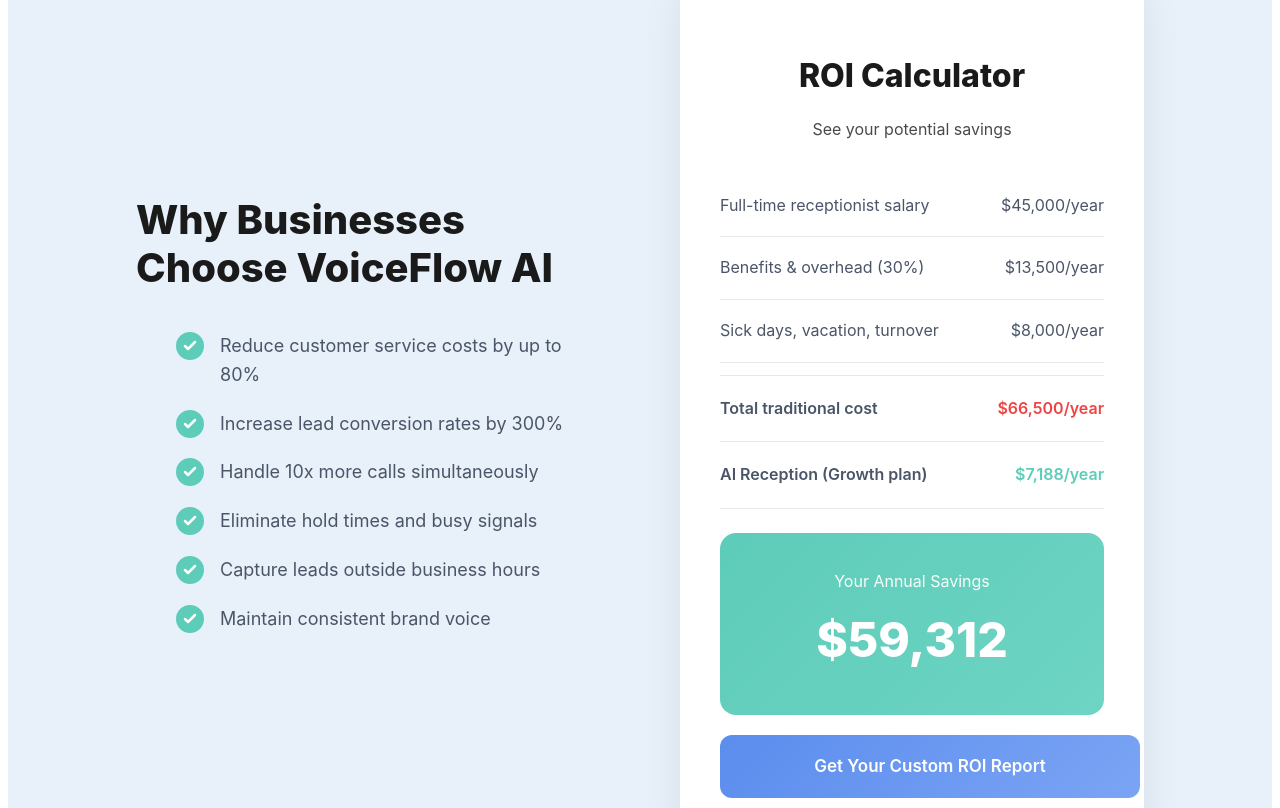
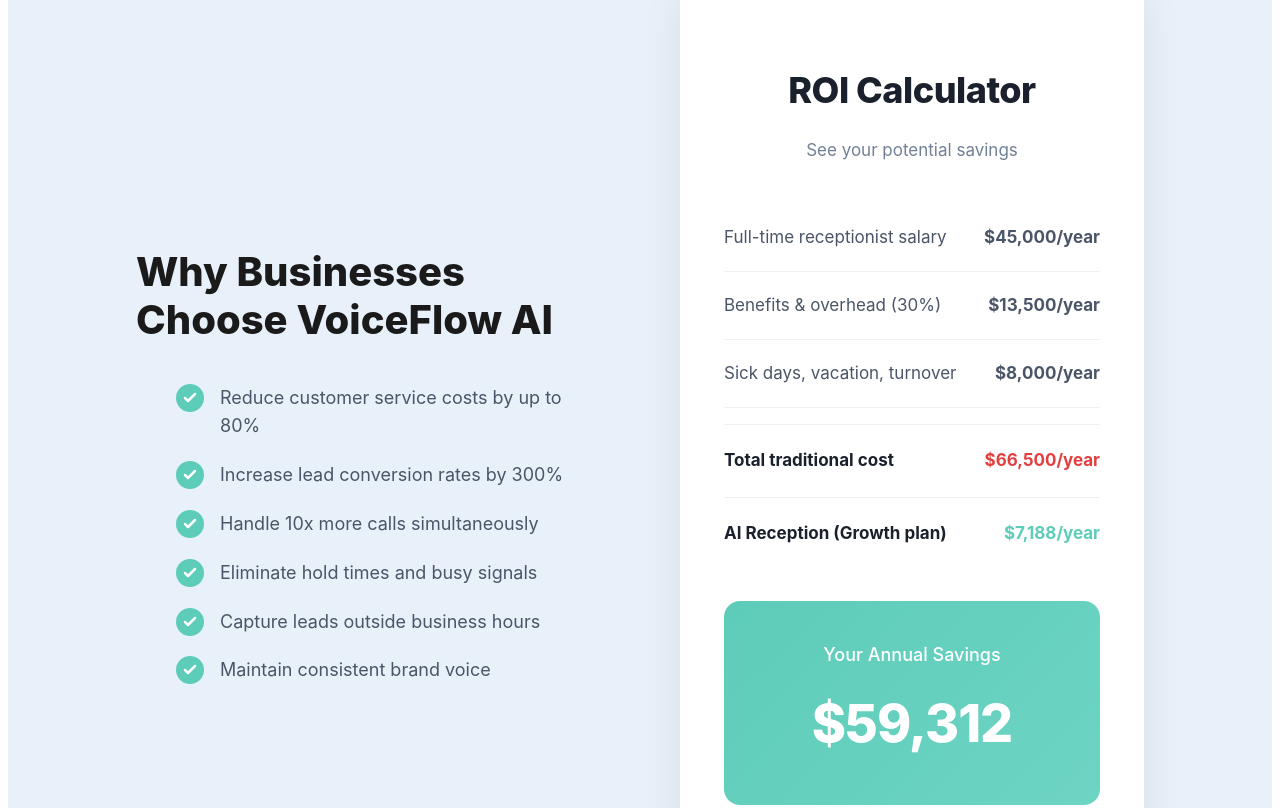
Before and after one commit to farnooshfathi/eleva8flow, a website built with Vite: page index.html in a window 1280 px wide. Shown: the part 2341-3149 px from the top of the page. Built offline with nearby package versions, Linux system fonts and the light colour scheme; a script that the page names is missing.

Commit message:
Updated style.css

```diff
--- a/style.css
+++ b/style.css
@@ -580,58 +580,65 @@
 
 .roi-calculator {
   background: white;
-  padding: 40px;
-  border-radius: 20px;
+  padding: 48px 44px;
+  border-radius: 24px;
   box-shadow: 0 10px 40px rgba(0, 0, 0, 0.08);
-  max-width: 500px;
+  max-width: 520px;
   width: 100%;
 }
 
 .roi-calculator h3 {
-  font-size: 32px;
+  font-size: 36px;
   font-weight: 800;
-  color: var(--text-dark);
-  margin-bottom: 8px;
+  color: #1a202c;
+  margin-bottom: 12px;
   text-align: center;
+  letter-spacing: -0.5px;
 }
 
 .roi-subtitle {
   text-align: center;
-  color: var(--text-medium);
+  color: #718096;
+  margin-bottom: 40px;
+  font-size: 17px;
+}
+
+.roi-breakdown {
   margin-bottom: 32px;
-  font-size: 16px;
-}
-
-.roi-breakdown {
-  margin-bottom: 24px;
 }
 
 .roi-item {
   display: flex;
   justify-content: space-between;
-  padding: 18px 0;
-  border-bottom: 1px solid #e8e8e8;
-  font-size: 16px;
+  padding: 20px 0;
+  border-bottom: 1px solid rgba(226, 232, 240, 0.6);
+  font-size: 17px;
   color: #4a5568;
 }
 
 .roi-item.total {
-  font-weight: 600;
-  border-top: 1px solid #e8e8e8;
-  border-bottom: 1px solid #e8e8e8;
-  margin-top: 12px;
-  padding: 20px 0;
+  font-weight: 700;
+  border-top: 1px solid rgba(226, 232, 240, 0.6);
+  border-bottom: 1px solid rgba(226, 232, 240, 0.6);
+  margin-top: 16px;
+  padding: 22px 0;
+  color: #1a202c;
 }
 
 .roi-item.ai {
-  font-weight: 600;
-  border-bottom: 1px solid #e8e8e8;
-  padding: 20px 0;
-  margin-bottom: 24px;
+  font-weight: 700;
+  border-bottom: none;
+  padding: 22px 0;
+  margin-bottom: 32px;
+  color: #1a202c;
+}
+
+.roi-amount {
+  font-weight: 700;
 }
 
 .roi-amount.red {
-  color: #ef4444;
+  color: #e53e3e;
 }
 
 .roi-amount.green {
@@ -640,7 +647,7 @@
 
 .roi-savings {
   background: linear-gradient(135deg, #5DCCB8, #6ED4C4);
-  padding: 36px 32px;
+  padding: 40px 32px;
   border-radius: 16px;
   text-align: center;
   margin-bottom: 20px;
@@ -649,15 +656,17 @@
 
 .savings-label {
   color: white;
-  font-size: 16px;
-  margin-bottom: 8px;
-  opacity: 0.95;
+  font-size: 18px;
+  margin-bottom: 12px;
+  opacity: 1;
+  font-weight: 500;
 }
 
 .savings-amount {
   color: white;
-  font-size: 48px;
+  font-size: 52px;
   font-weight: 800;
+  letter-spacing: -1px;
 }
 
 .roi-button {
@@ -665,9 +674,9 @@
   background: linear-gradient(135deg, #5B8DEE, #7BA4F4);
   color: white;
   border: none;
-  padding: 18px;
-  border-radius: 12px;
-  font-size: 17px;
+  padding: 20px 32px;
+  border-radius: 16px;
+  font-size: 18px;
   font-weight: 600;
   cursor: pointer;
   transition: all 0.3s ease;
```
